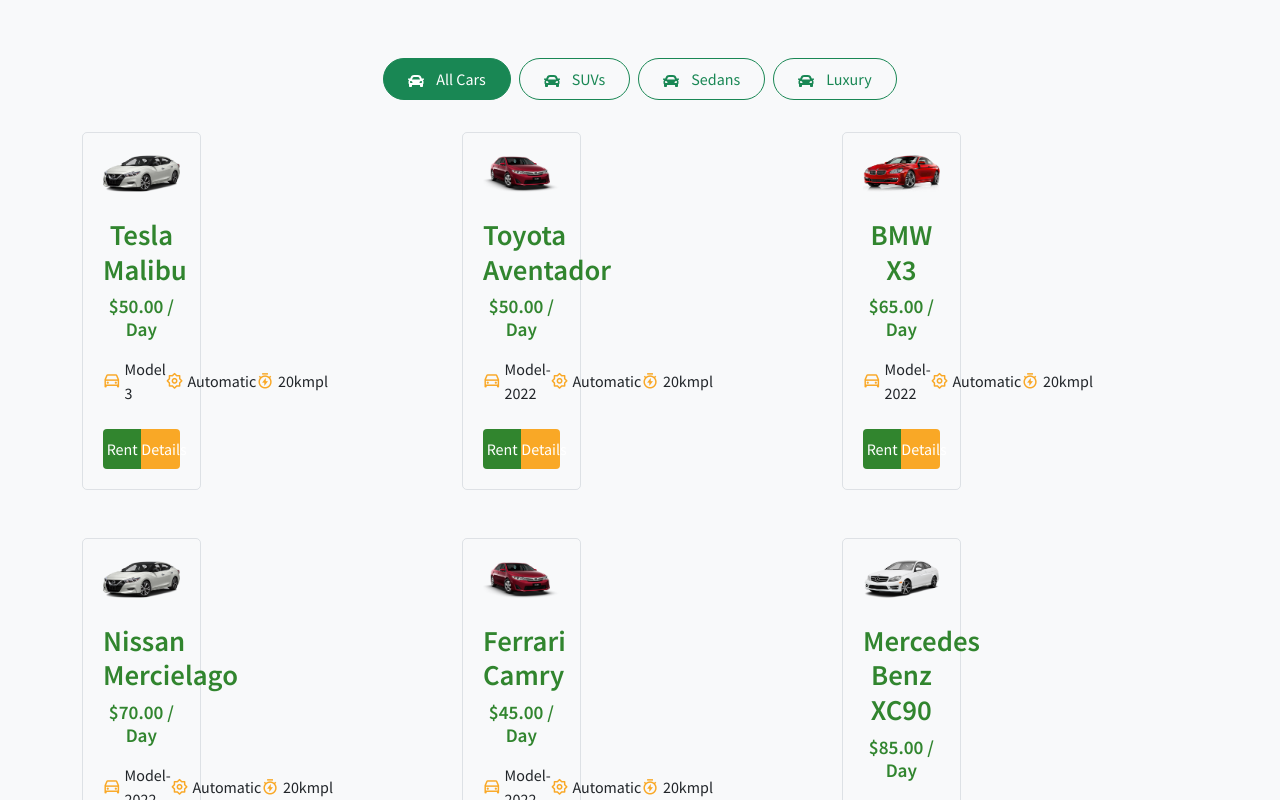
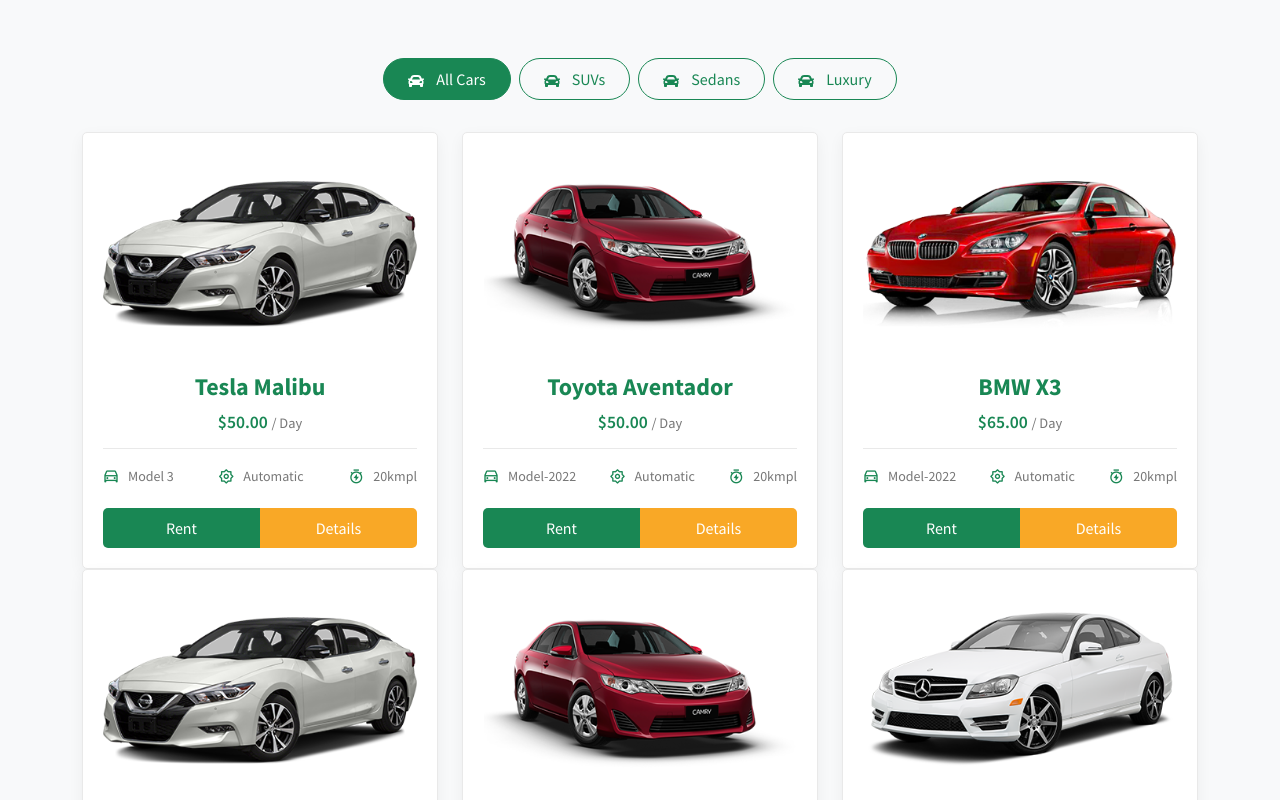
Before and after one commit to debbyuzuegbu/Debby-car-rental, a React (Create React App) app: page /home in a window 1280 px wide. Shown: the part 2520-3320 px from the top of the page. Built offline with nearby package versions, Linux system fonts and the light colour scheme.

Commit message:
car-item

```diff
--- a/src/components/UI/CarItem.jsx
+++ b/src/components/UI/CarItem.jsx
@@ -1,46 +1,202 @@
+// import React from "react";
+// import { Col } from "reactstrap";
+// import { Link } from "react-router-dom";
+// import "../../styles/car-item.css";
+
+// const CarItem = (props) => {
+//   const { imgUrl, model, carName, automatic, speed, price } = props.item;
+
+//   return (
+//     <Col lg="4" md="4" sm="6" className="mb-5">
+//       <div className="car__item">
+//         <div className="car__img">
+//           <img src={imgUrl} alt="" className="w-100" />
+//         </div>
+
+//         <div className="car__item-content mt-4">
+//           <h4 className="section__title text-center">{carName}</h4>
+//           <h6 className="rent__price text-center mt-">
+//             ${price}.00 <span>/ Day</span>
+//           </h6>
+
+//           <div className="car__item-info d-flex align-items-center justify-content-between mt-3 mb-4">
+//             <span className=" d-flex align-items-center gap-1">
+//               <i class="ri-car-line"></i> {model}
+//             </span>
+//             <span className=" d-flex align-items-center gap-1">
+//               <i class="ri-settings-2-line"></i> {automatic}
+//             </span>
+//             <span className=" d-flex align-items-center gap-1">
+//               <i class="ri-timer-flash-line"></i> {speed}
+//             </span>
+//           </div>
+
+//           <button className=" w-50 car__item-btn car__btn-rent">
+//             <Link to={`/cars/${carName}`}>Rent</Link>
+//           </button>
+
+//           <button className=" w-50 car__item-btn car__btn-details">
+//             <Link to={`/cars/${carName}`}>Details</Link>
+//           </button>
+//         </div>
+//       </div>
+//     </Col>
+//   );
+// };
+
+// export default CarItem;
 import React from "react";
-import { Col } from "reactstrap";
 import { Link } from "react-router-dom";
-import "../../styles/car-item.css";
 
+// Component with inline styles
 const CarItem = (props) => {
   const { imgUrl, model, carName, automatic, speed, price } = props.item;
 
+  // Inline styles
+  const styles = {
+    carItem: {
+      border: "1px solid #e9e9e9",
+      padding: "20px",
+      borderRadius: "5px",
+      background: "white",
+      height: "100%",
+      display: "flex",
+      flexDirection: "column",
+      boxShadow: "0 5px 15px rgba(0, 0, 0, 0.05)",
+      transition: "all 0.3s"
+    },
+    carImg: {
+      width: "100%",
+      height: "200px",
+      display: "flex",
+      alignItems: "center",
+      justifyContent: "center",
+      marginBottom: "20px"
+    },
+    carImage: {
+      maxWidth: "100%",
+      maxHeight: "100%",
+      objectFit: "contain"
+    },
+    carName: {
+      fontSize: "24px",
+      color: "#198754",
+      fontWeight: "700",
+      textAlign: "center",
+      marginBottom: "10px"
+    },
+    rentPrice: {
+      fontSize: "1.1rem",
+      fontWeight: "600",
+      color: "#198754",
+      textAlign: "center",
+      marginBottom: "15px"
+    },
+    priceSpan: {
+      color: "#777",
+      fontSize: "0.9rem",
+      fontWeight: "400"
+    },
+    carItemInfo: {
+      display: "flex",
+      alignItems: "center",
+      justifyContent: "space-between",
+      borderTop: "1px solid #e9e9e9",
+      paddingTop: "15px",
+      marginBottom: "20px"
+    },
+    infoSpan: {
+      display: "flex",
+      alignItems: "center",
+      columnGap: "4px",
+      color: "#777",
+      fontSize: "14px"
+    },
+    icon: {
+      color: "#198754",
+      fontSize: "16px",
+      marginRight: "5px"
+    },
+    carItemBtn: {
+      display: "flex",
+      marginTop: "auto",
+      borderRadius: "5px",
+      overflow: "hidden"
+    },
+    rentBtn: {
+      width: "50%",
+      border: "none",
+      outline: "none",
+      padding: "8px 0",
+      background: "#198754",
+      transition: "all 0.3s"
+    },
+    detailsBtn: {
+      width: "50%",
+      border: "none",
+      outline: "none",
+      padding: "8px 0",
+      background: "#f9a826",
+      transition: "all 0.3s"
+    },
+    btnLink: {
+      textDecoration: "none",
+      color: "white",
+      fontWeight: "500",
+      display: "block"
+    }
+  };
+
   return (
-    <Col lg="4" md="4" sm="6" className="mb-5">
-      <div className="car__item">
-        <div className="car__img">
-          <img src={imgUrl} alt="" className="w-100" />
+    <div
+      style={styles.carItem}
+      onMouseOver={(e) => {
+        e.currentTarget.style.boxShadow = "0 10px 20px rgba(0, 0, 0, 0.1)";
+        e.currentTarget.style.transform = "translateY(-5px)";
+      }}
+      onMouseOut={(e) => {
+        e.currentTarget.style.boxShadow = "0 5px 15px rgba(0, 0, 0, 0.05)";
+        e.currentTarget.style.transform = "translateY(0)";
+      }}
+    >
+      <div style={styles.carImg}>
+        <img src={imgUrl} alt={carName} style={styles.carImage} />
       </div>
 
-        <div className="car__item-content mt-4">
-          <h4 className="section__title text-center">{carName}</h4>
-          <h6 className="rent__price text-center mt-">
-            ${price}.00 <span>/ Day</span>
+      <h4 style={styles.carName}>{carName}</h4>
+      <h6 style={styles.rentPrice}>
+        ${price}.00 <span style={styles.priceSpan}>/ Day</span>
       </h6>
 
-          <div className="car__item-info d-flex align-items-center justify-content-between mt-3 mb-4">
-            <span className=" d-flex align-items-center gap-1">
-              <i class="ri-car-line"></i> {model}
+      <div style={styles.carItemInfo}>
+        <span style={styles.infoSpan}>
+          <i className="ri-car-line" style={styles.icon}></i> {model}
         </span>
-            <span className=" d-flex align-items-center gap-1">
-              <i class="ri-settings-2-line"></i> {automatic}
+        <span style={styles.infoSpan}>
+          <i className="ri-settings-2-line" style={styles.icon}></i> {automatic}
         </span>
-            <span className=" d-flex align-items-center gap-1">
-              <i class="ri-timer-flash-line"></i> {speed}
+        <span style={styles.infoSpan}>
+          <i className="ri-timer-flash-line" style={styles.icon}></i> {speed}
         </span>
       </div>
 
-          <button className=" w-50 car__item-btn car__btn-rent">
-            <Link to={`/cars/${carName}`}>Rent</Link>
+      <div style={styles.carItemBtn}>
+        <button
+          style={styles.rentBtn}
+          onMouseOver={(e) => e.currentTarget.style.opacity = "0.9"}
+          onMouseOut={(e) => e.currentTarget.style.opacity = "1"}
+        >
+          <Link to={`/cars/${carName}`} style={styles.btnLink}>Rent</Link>
         </button>
-
-          <button className=" w-50 car__item-btn car__btn-details">
-            <Link to={`/cars/${carName}`}>Details</Link>
+        <button
+          style={styles.detailsBtn}
+          onMouseOver={(e) => e.currentTarget.style.opacity = "0.9"}
+          onMouseOut={(e) => e.currentTarget.style.opacity = "1"}
+        >
+          <Link to={`/cars/${carName}`} style={styles.btnLink}>Details</Link>
         </button>
       </div>
     </div>
-    </Col>
   );
 };
 
```
Lines whose indentation alone changed are shown as unchanged.
